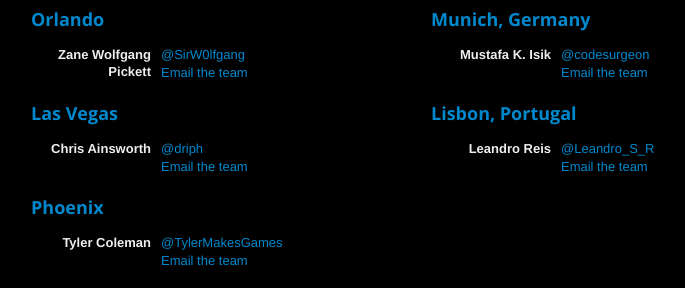
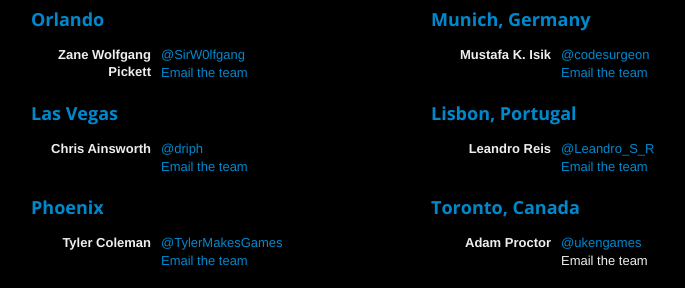
Before and after one commit to tabacco/molydeux, a PHP site: page / in a window 1280 px wide. Shown: the part 1320-1608 px from the top of the page, without its empty margins (219-904 px from the left). Run offline with PHP 8.4, Linux system fonts and the light colour scheme.

Commit message:
Added Toronto
Signed-off-by: Zane W Pickett <sirwolf@frostedwolf.com>

```diff
--- a/index.php
+++ b/index.php
@@ -194,7 +194,13 @@
         <dd><a href="mailto:molydeuxphoenix@gmail.com">Email the team</a></dd>
         </dl>
       </div>
-      <div class="span4">
+      <div class="span4" id="Toronto">
+        <h3><a href="https://www.facebook.com/events/392273507467116/">Toronto, Canada</a></h3>
+        <dl class="dl-horizontal">
+          <dt>Adam Proctor</dt>
+        <dd><a href="https://twitter.com/ukengames">@ukengames</a></dd>
+        <dd><!-- a href="mailto:" -->Email the team<!-- /a --></dd>
+        </dl>
       </div>
     </div>
   </div>
```
